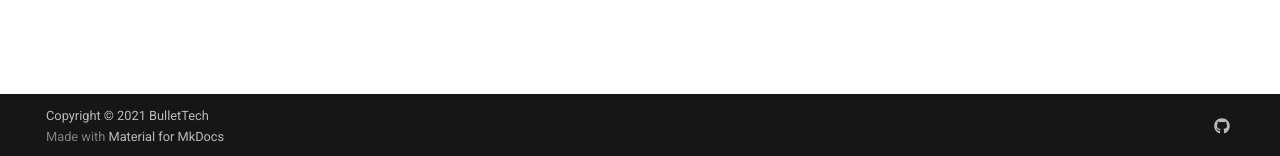
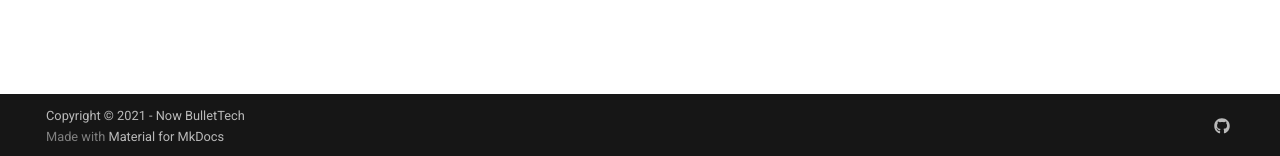
Before and after one commit to BulletTech/BulletTech, an MkDocs documentation site: the page built from docs/Dessert_blog_intro.md, in a window 1280 px wide. Shown: the part 741-897 px from the top of the page. Built offline with MkDocs 1.6.1 and Material for MkDocs 9.7.7, drawn with Linux system fonts in a browser that asks for light colours; emoji names are drawn with the system emoji font; comment, search, counter and statistics services are not loaded.

Commit message:
Update copyright

```diff
--- a/mkdocs.yml
+++ b/mkdocs.yml
@@ -40,7 +40,7 @@ nav:
         - 我们的故事: Our_story.md
 
 # Copyright
-copyright: Copyright &copy; 2021 BulletTech
+copyright: Copyright &copy; 2021 - Now BulletTech
 
 # Configuration
 theme:
```
